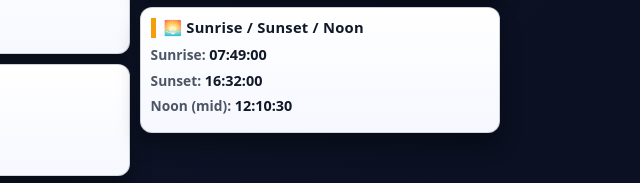
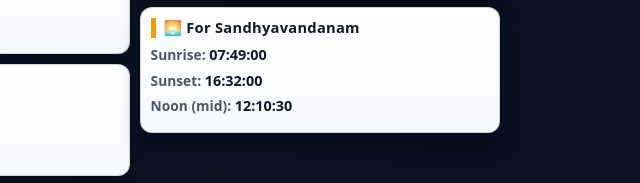
Before and after one commit to esbalabhakti-arch/portland-panchangam, a plain HTML site: page index.html in a window 1280 px wide. Shown: the part 387-570 px from the top of the page, 580-1220 px from the left. Drawn offline with Linux system fonts and the light colour scheme.

Commit message:
Update index.html

```diff
--- a/index.html
+++ b/index.html
@@ -311,7 +311,7 @@
       </div>
 
       <div class="section accent-amber">
-        <h3>🌅 Sunrise / Sunset / Noon</h3>
+        <h3>🌅 For Sandhyavandanam</h3>
         <div class="meta-row"><span class="label">Sunrise:</span> <span id="sunrise-time" class="value">–</span></div>
         <div class="meta-row"><span class="label">Sunset:</span> <span id="sunset-time" class="value">–</span></div>
         <div class="meta-row"><span class="label">Noon (mid):</span> <span id="noon-time" class="value">–</span></div>
```
